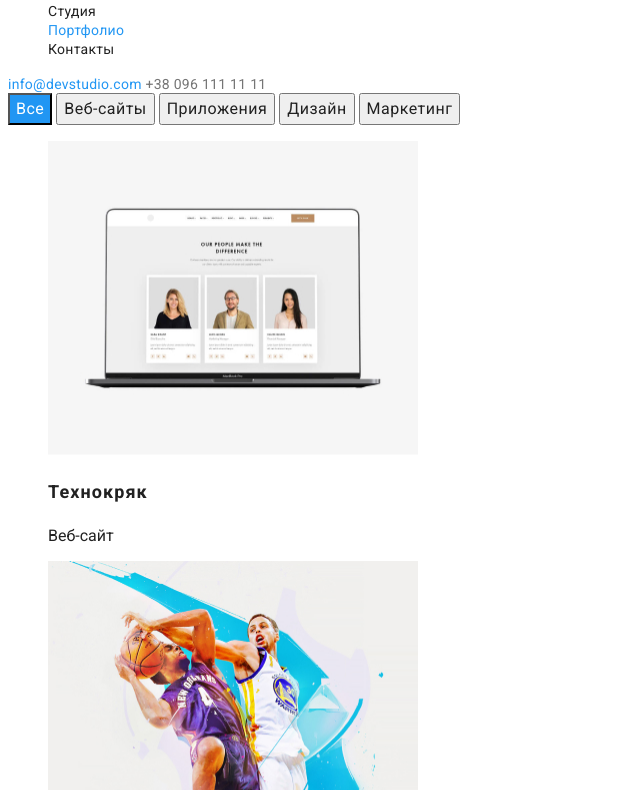
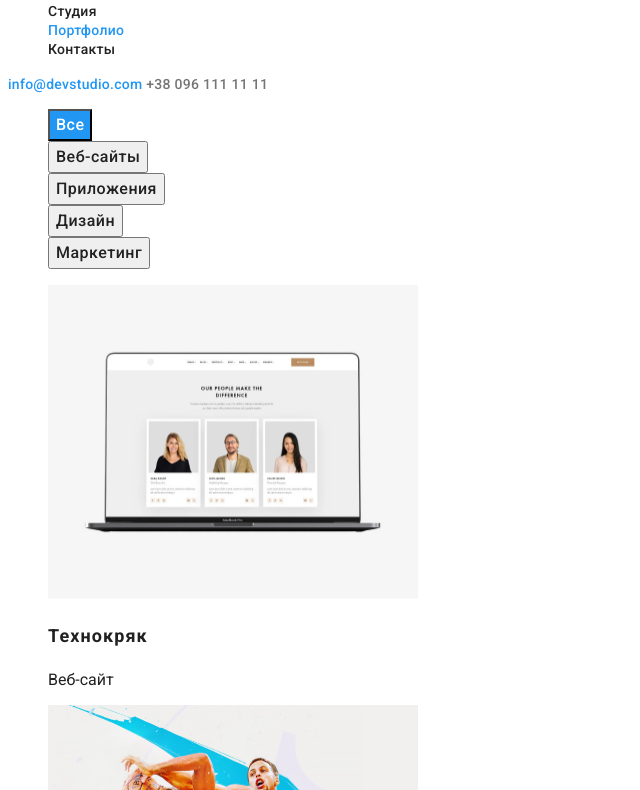
Before and after one commit to Aleonaa/goit-markup-hw-02, a plain HTML site: page portfolio.html in a window 1280 px wide. Shown: the part 54-844 px from the top of the page, without its empty margins (0-640 px from the left). Drawn offline with Linux system fonts and the light colour scheme.

Commit message:
Исправление д.з 2

```diff
--- a/css/style.css
+++ b/css/style.css
@@ -159,7 +159,7 @@ a {
 /*================End Team======================= */
 
 /*================Footer======================= */
-.footer-backgound {
+.footer {
   background: #2f303a;
 }
 .footer-logo-blue,
--- a/portfolio.html
+++ b/portfolio.html
@@ -5,8 +5,7 @@
     <meta name="viewport" content="width=device-width, initial-scale=1.0">
     <title>Веб Портфолио</title>
     <link rel="preconnect" href="https://fonts.gstatic.com">
-    <link href="https://fonts.googleapis.com/css2?family=Raleway:wght@700&family=Roboto:wght@300;400;700;900&display=swap"
-        rel="stylesheet">
+    <link href="https://fonts.googleapis.com/css2?family=Roboto:wght@400;500;700;900&display=swap" rel="stylesheet">
     <link rel="stylesheet" href="./css/style.css">
    </head>
  <body class="body">
@@ -46,12 +45,23 @@
         <!--Portfolio-->
         <section class="portfolio">
             <h1 class="visually-hidden">Portfolio</h1>
-            <button class="select-btn is-current" tupe="button">Все</button>
-            <button class="select-btn" tupe="button">Веб-сайты</button>
-            <button class="select-btn" tupe="button">Приложения</button>
-            <button class="select-btn" tupe="button" >Дизайн</button>
-            <button class="select-btn" tupe="button">Маркетинг</button>
-
+            <ul>
+                <li>
+                    <button class="select-btn is-current" tupe="button">Все</button>
+                </li>
+                <li>
+                    <button class="select-btn" tupe="button">Веб-сайты</button>
+                </li>
+                <li>
+                    <button class="select-btn" tupe="button">Приложения</button>
+                </li>
+                <li>
+                    <button class="select-btn" tupe="button" >Дизайн</button>
+                </li>
+                <li>
+                    <button class="select-btn" tupe="button">Маркетинг</button>
+                </li>
+            </ul>
             <ul class="portfolio-list">
                 <li class="portfolio-list-item">
                    <a  class="portfolio-link" href="#">
@@ -124,7 +134,7 @@
             </ul>
         </section>
     </main>
-    <div class="footer-backgound">
+
     <footer class="footer">
             <a class=" footer-logo-white" href="/" aria-label="логотип сайта">
                 <span class="footer-logo-blue">Web</span>Studio
@@ -143,6 +153,6 @@
                 </ul>
             </address>
     </footer>
-    </div>
+
 </body>
 </html>
```
Also changed, not shown: index.html (+1 -4 lines).
